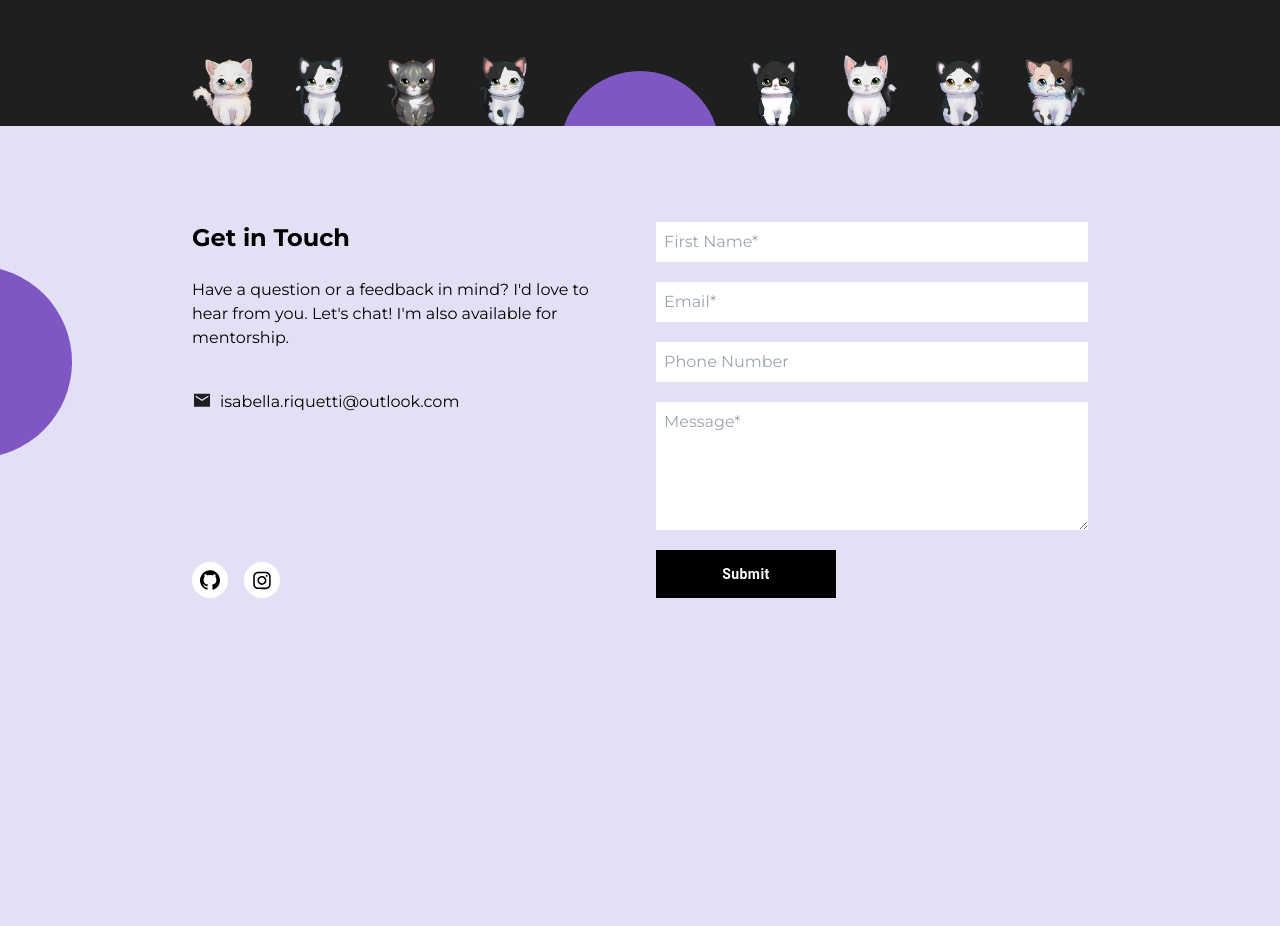
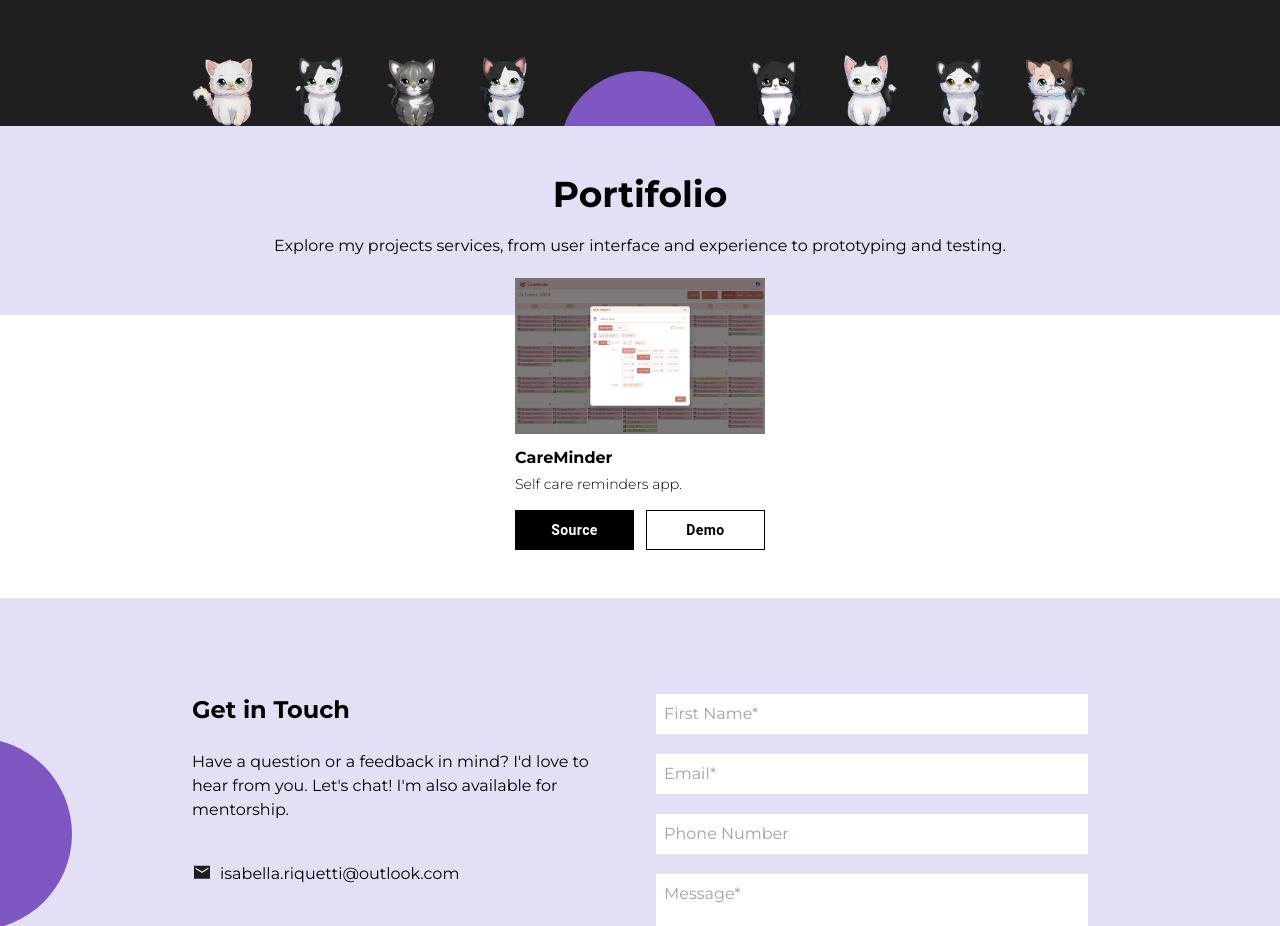
Before and after one commit to isabella-riquetti/my-isabella-riquetti, a React (Vite) app: page / in a window 1280 px wide. Shown: the part 1160-2086 px from the top of the page. Before the commit the page ends 1854 px from the top, so only its background shows below. Built offline with nearby package versions, Linux system fonts and the light colour scheme.

Commit message:
Base Portifolio

```diff
--- a/src/App.tsx
+++ b/src/App.tsx
@@ -3,6 +3,7 @@ import Contact from './components/Contact/Contact'
 import Header from './components/Header/Header'
 import About from './components/About/About';
 import Landing from './components/Landing/Landing';
+import Portifolio from './components/Portifolio/Portifolio';
 
 function App() {
 
@@ -11,6 +12,7 @@ function App() {
       <Header />
       <Landing />
       <About />
+      <Portifolio />
       <Contact />
     </div>
   )
--- /dev/null
+++ b/src/components/Portifolio/Portifolio.tsx
@@ -0,0 +1,32 @@
+import desktopCreate from "@/assets/portifolio/desktop-create.png";
+import { Button } from "@mui/material";
+
+function Portifolio() {
+    const goTo = (url: string) => {
+        window.open(url, "_blank");
+    }
+
+    return (
+        <div className="relative z-10 w-full bg-white text-center py-12" id="portifolio" style={{ background: "linear-gradient(0, white 60%, #e3dff5 50%)" }}>
+            <span className="text-4xl font-bold mb-2">Portifolio</span>
+            <div className="my-5">
+                <p>Explore my projects services, from user interface and experience to prototyping and testing.</p>
+            </div>
+            <div className="flex items-center justify-center">
+                <div className="w-[250px] text-start flex flex-col gap-2">
+                    <img src={desktopCreate} alt="desktop view of create new event" />
+                    <div>
+                        <p className="font-bold my-1">CareMinder</p>
+                        <p className="text-sm font-light">Self care reminders app.</p>
+                    </div>
+                    <div className="flex gap-3 mt-2">
+                        <Button className="h-10 bg-black-950 text-white" onClick={() => goTo("https://github.com/isabella-riquetti/careminder")}>Source</Button>
+                        <Button className="h-10 text-black-950" onClick={() => goTo("https://careminder.netlify.app/")}>Demo</Button>
+                    </div>
+                </div>
+            </div>
+        </div>
+    )
+}
+
+export default Portifolio;
```
Also changed, not shown: src/assets/portifolio/desktop-create.png (added).
